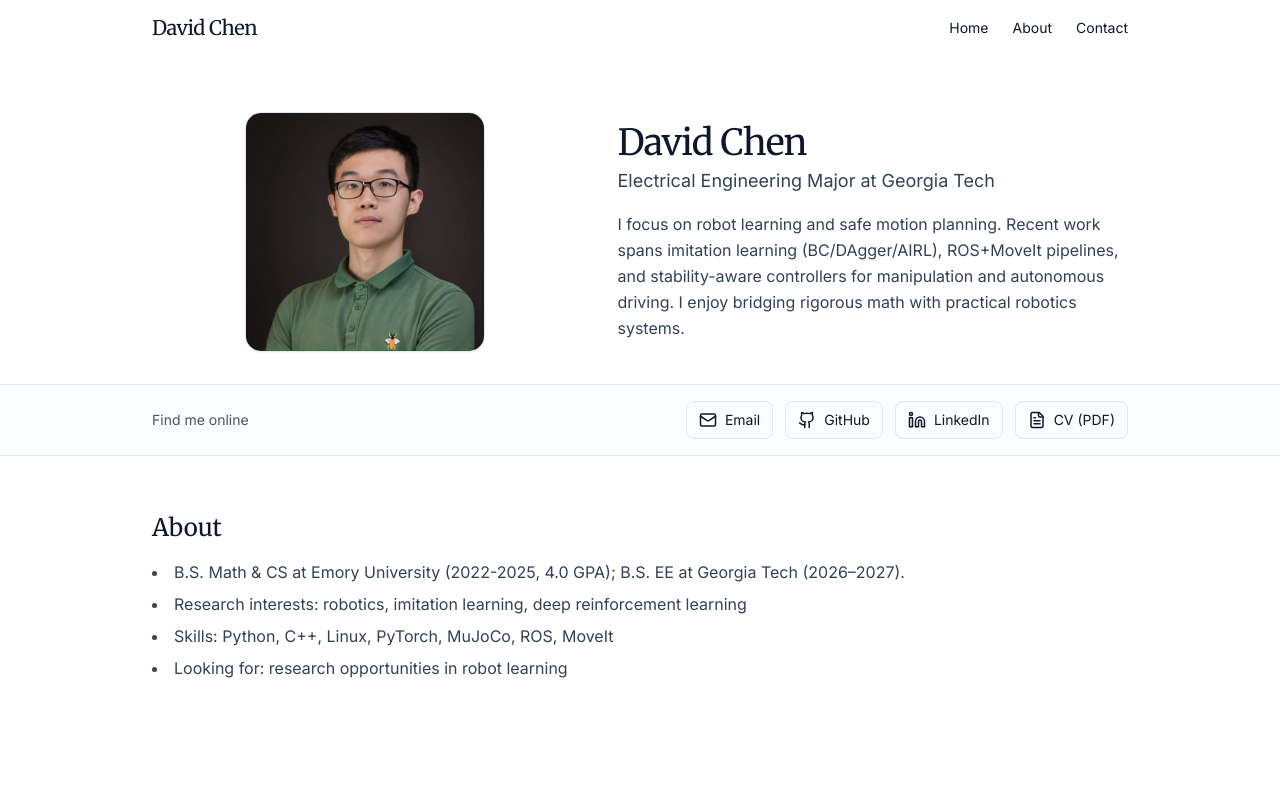
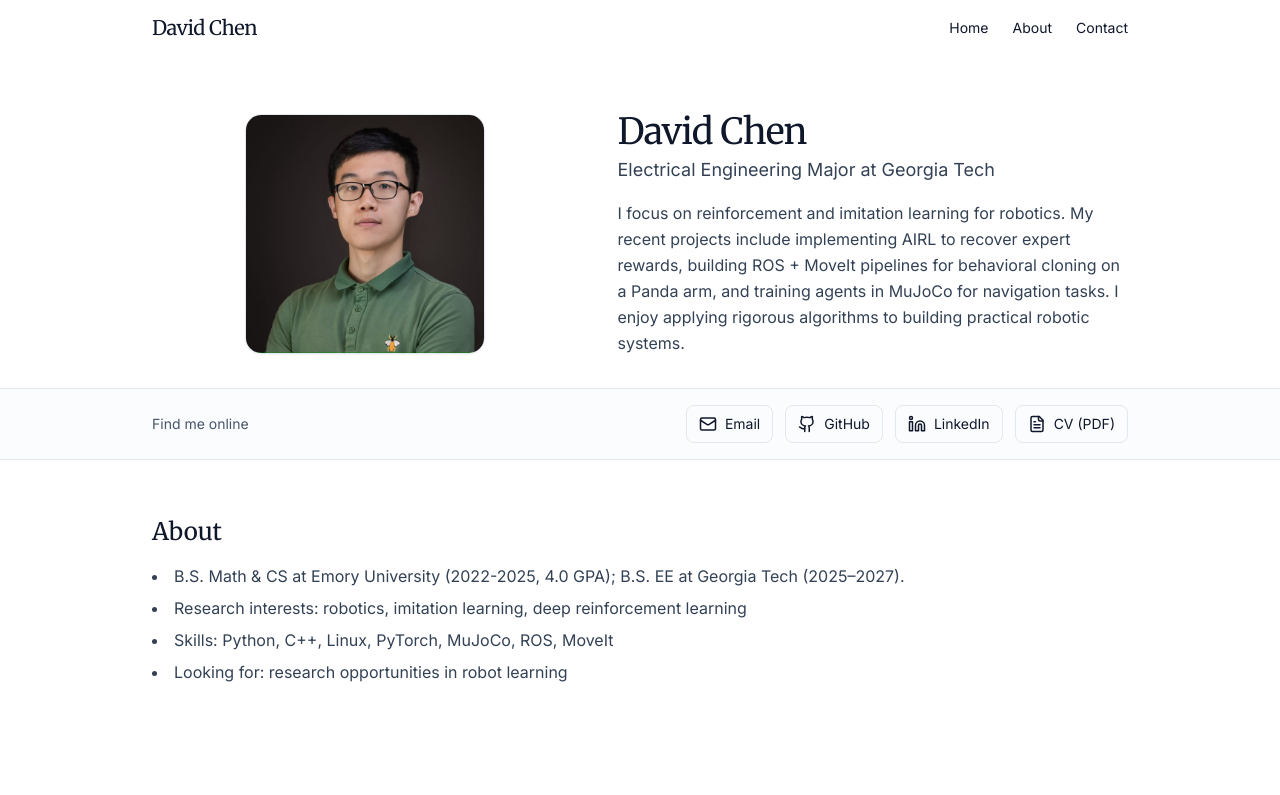
Before and after one commit to david-hp-0726/portfolio-website, a React (Vite) app: page / in a window 1280 px wide. Shown: the top 795 px of the page. Built offline with nearby package versions, Linux system fonts and the light colour scheme.

Commit message:
Update bio

```diff
--- a/src/content.ts
+++ b/src/content.ts
@@ -3,7 +3,7 @@ export const SITE = {
   name: 'David Chen',
   role: 'Electrical Engineering Major at Georgia Tech',
   intro:
-    'I focus on robot learning and safe motion planning. Recent work spans imitation learning (BC/DAgger/AIRL), ROS+MoveIt pipelines, and stability-aware controllers for manipulation and autonomous driving. I enjoy bridging rigorous math with practical robotics systems.',
+    'I focus on reinforcement and imitation learning for robotics. My recent projects include implementing AIRL to recover expert rewards, building ROS + MoveIt pipelines for behavioral cloning on a Panda arm, and training agents in MuJoCo for navigation tasks. I enjoy applying rigorous algorithms to building practical robotic systems.',
   email: 'mailto:xchen3019@gatech.edu',
   links: {
     github: 'https://github.com/david-hp-0726',
@@ -12,7 +12,7 @@ export const SITE = {
   },
   headshot: '/images/headshot.jpg',
   about: [
-    'B.S. Math & CS at Emory University (2022-2025, 4.0 GPA); B.S. EE at Georgia Tech (2026–2027).',
+    'B.S. Math & CS at Emory University (2022-2025, 4.0 GPA); B.S. EE at Georgia Tech (2025–2027).',
     'Research interests: robotics, imitation learning, deep reinforcement learning',
     'Skills: Python, C++, Linux, PyTorch, MuJoCo, ROS, MoveIt',
     'Looking for: research opportunities in robot learning'
```
